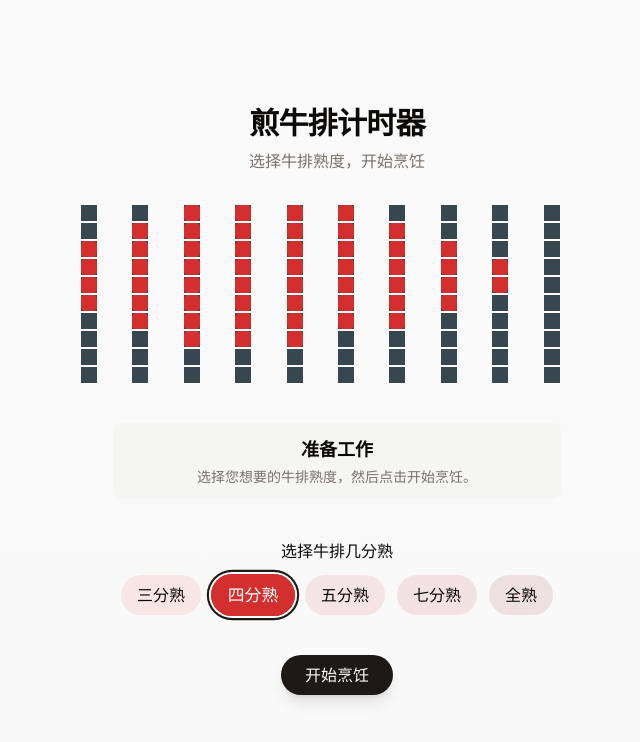
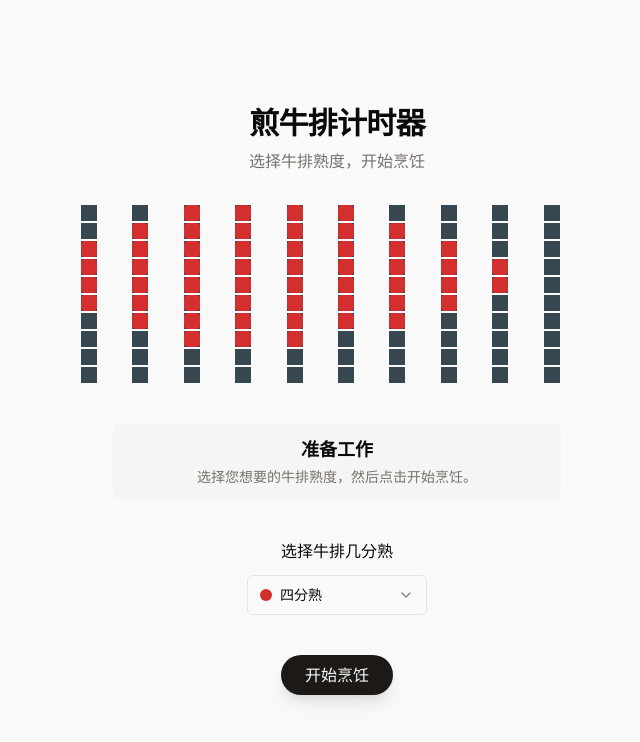
Before and after one commit to fatevase/sizzle-timer, a React (Vite) app: page / in a window 1280 px wide. Shown: the top 742 px of the page, without its empty margins (303-943 px from the left). Built offline with nearby package versions, Linux system fonts and the light colour scheme.

Commit message:
Use select component
Implement select component for the project.
</prompt>

```diff
--- a/src/components/DonenessPicker.tsx
+++ b/src/components/DonenessPicker.tsx
@@ -1,6 +1,12 @@
 
 import React from "react";
-import { cn } from "@/lib/utils";
+import {
+  Select,
+  SelectContent,
+  SelectItem,
+  SelectTrigger,
+  SelectValue,
+} from "@/components/ui/select";
 
 export interface DonenessOption {
   id: string;
@@ -25,32 +31,29 @@ const DonenessPicker: React.FC<DonessPickerProps> = ({
       <label className="block text-base font-medium text-center mb-3">
         选择牛排几分熟
       </label>
-      <div className="flex flex-wrap gap-3 justify-center">
+      <div className="flex justify-center">
+        <Select value={selected} onValueChange={onSelect}>
+          <SelectTrigger className="w-[180px]">
+            <SelectValue placeholder="选择熟度" />
+          </SelectTrigger>
+          <SelectContent>
             {options.map((option) => (
-          <button
+              <SelectItem
                 key={option.id}
-            onClick={() => onSelect(option.id)}
-            className={cn(
-              "relative px-4 py-2 rounded-full transition-all duration-300 overflow-hidden group",
-              selected === option.id
-                ? "ring-2 ring-primary ring-offset-2 scale-105"
-                : "hover:scale-105"
-            )}
-            style={{
-              backgroundColor: selected === option.id ? option.color : undefined,
-              color: selected === option.id ? "white" : undefined,
-            }}
+                value={option.id}
+                className="flex items-center"
               >
+                <div className="flex items-center gap-2">
                   <span
-              className={cn(
-                "absolute inset-0 opacity-10",
-                selected === option.id ? "opacity-100" : ""
-              )}
+                    className="inline-block w-3 h-3 rounded-full"
                     style={{ backgroundColor: option.color }}
                   />
-            <span className="relative z-10">{option.label}</span>
-          </button>
+                  <span>{option.label}</span>
+                </div>
+              </SelectItem>
             ))}
+          </SelectContent>
+        </Select>
       </div>
     </div>
   );
--- a/src/pages/Index.tsx
+++ b/src/pages/Index.tsx
@@ -1,4 +1,3 @@
-
 import { useState, useEffect } from "react";
 import DonenessPicker, { DonenessOption } from "@/components/DonenessPicker";
 import Timer from "@/components/Timer";
```
Lines whose indentation alone changed are shown as unchanged.
